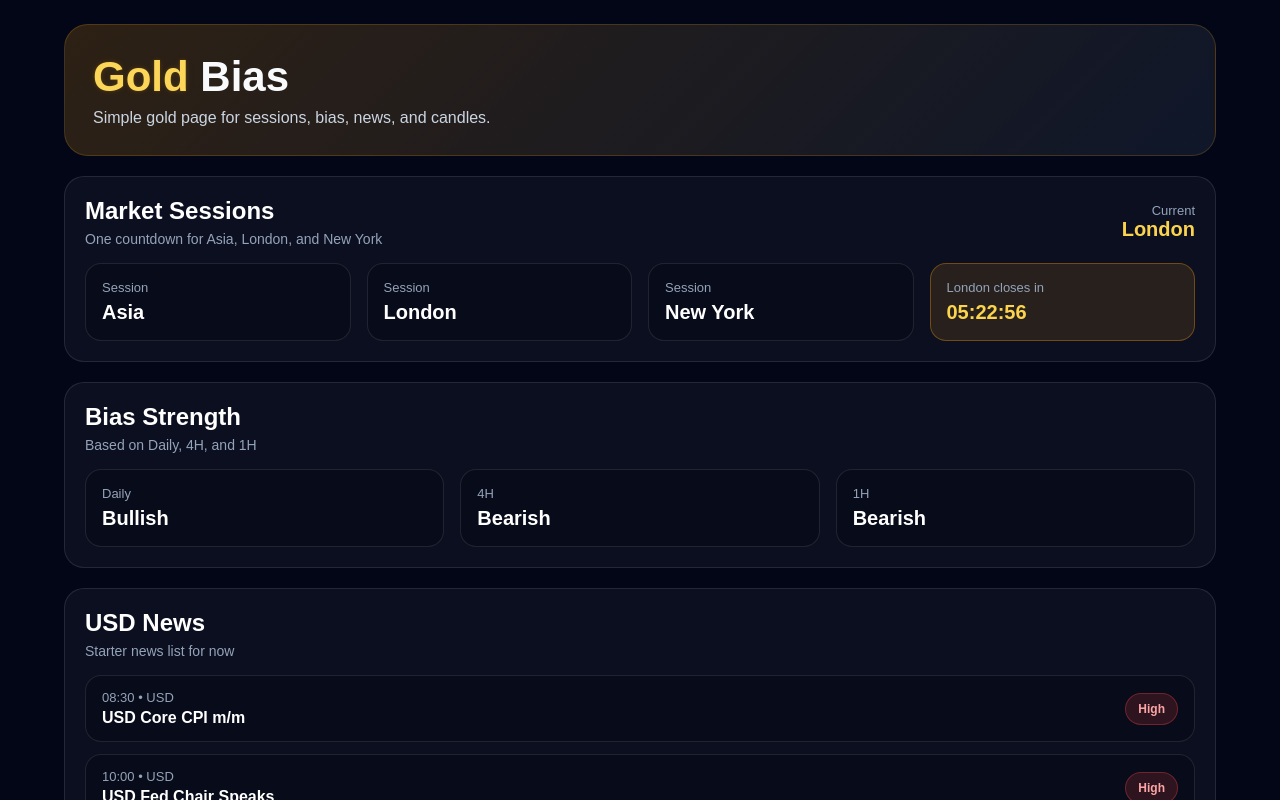
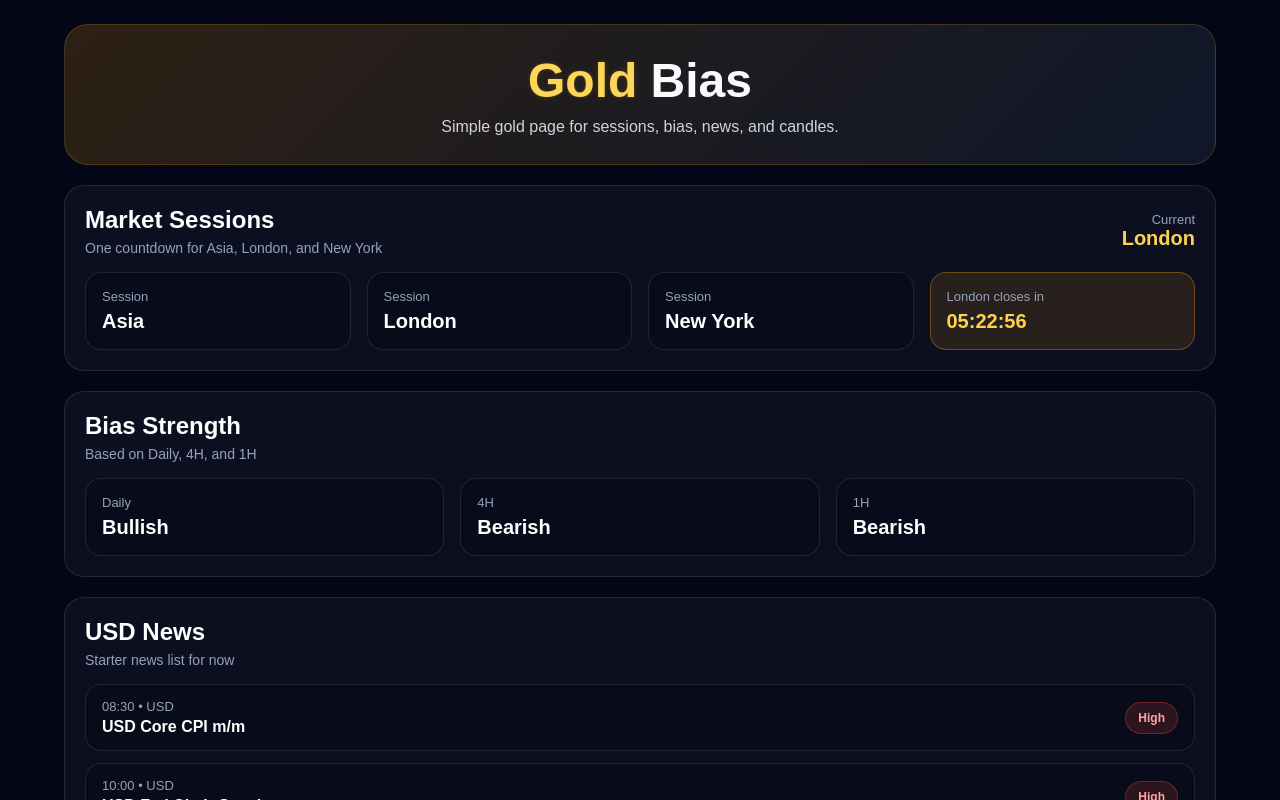
Before and after one commit to Nn1van/gold-bias, a Next.js app: page / in a window 1280 px wide. Shown: the top 800 px of the page. Built offline with nearby package versions, Linux system fonts and the light colour scheme.

Commit message:
Update globals.css

```diff
--- a/app/globals.css
+++ b/app/globals.css
@@ -21,6 +21,7 @@ body {
   padding: 24px;
 }
 
+/* HERO CENTERED */
 .hero {
   background: linear-gradient(135deg, rgba(245, 158, 11, 0.18), rgba(15, 23, 42, 1));
   border: 1px solid rgba(245, 158, 11, 0.2);
@@ -28,6 +29,11 @@ body {
   padding: 28px;
   margin-bottom: 20px;
   transition: all 0.25s ease;
+
+  display: flex;
+  flex-direction: column;
+  align-items: center;
+  text-align: center;
 }
 
 .hero:hover {
@@ -41,18 +47,20 @@ body {
 
 .hero h1 {
   margin: 0;
-  font-size: 42px;
+  font-size: 48px;
   color: #f8fafc;
 }
 
+/* GOLD GLOW */
 .gold-glow-word {
   color: #fcd34d;
   animation: goldPulse 5s ease-in-out infinite;
 }
 
 .hero p {
-  margin: 8px 0 0;
+  margin: 10px 0 0;
   color: #cbd5e1;
+  font-size: 16px;
 }
 
 .card {
@@ -246,53 +254,10 @@ body {
   position: relative;
   height: 260px;
   border-radius: 14px;
-  background:
-    linear-gradient(180deg, rgba(15, 23, 42, 0.9), rgba(2, 6, 23, 0.95));
+  background: linear-gradient(180deg, rgba(15, 23, 42, 0.9), rgba(2, 6, 23, 0.95));
   border: 1px solid rgba(148, 163, 184, 0.14);
   overflow: hidden;
   padding: 18px 14px 12px;
-}
-
-.tv-grid-line {
-  position: absolute;
-  left: 0;
-  right: 0;
-  height: 1px;
-  background: rgba(148, 163, 184, 0.12);
-}
-
-.tv-grid-1 {
-  top: 20%;
-}
-
-.tv-grid-2 {
-  top: 40%;
-}
-
-.tv-grid-3 {
-  top: 60%;
-}
-
-.tv-grid-4 {
-  top: 80%;
-}
-
-.tv-price-label {
-  position: absolute;
-  right: 10px;
-  font-size: 11px;
-  color: #64748b;
-  background: rgba(2, 6, 23, 0.75);
-  padding: 2px 6px;
-  border-radius: 6px;
-}
-
-.tv-price-top {
-  top: 8px;
-}
-
-.tv-price-bottom {
-  bottom: 8px;
 }
 
 .tv-chart-inner {
@@ -342,20 +307,7 @@ body {
   background: #ef4444;
 }
 
-.loading-box {
-  min-height: 220px;
-  display: flex;
-  align-items: center;
-  justify-content: center;
-  color: #94a3b8;
-  font-weight: 700;
-}
-
-.error-text {
-  color: #fca5a5;
-  font-weight: 700;
-}
-
+/* GOLD GLOW ANIMATION */
 @keyframes goldPulse {
   0% {
     color: #fcd34d;
```
